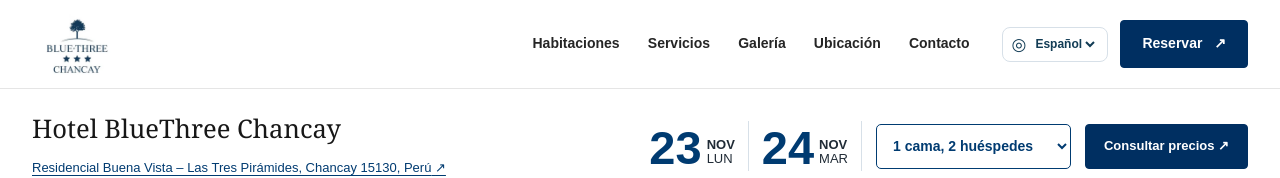
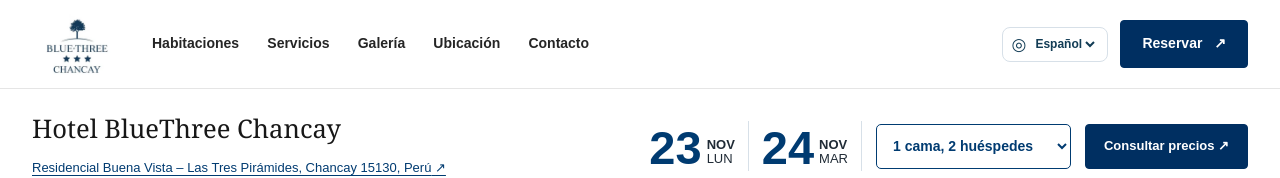
Before and after one commit to camilogomez17/hotelBlueThree, a Next.js app: page /ubicacion in a window 1280 px wide. Shown: the top 178 px of the page. Built offline with nearby package versions, Linux system fonts and the light colour scheme.

Commit message:
Align header navigation links to the left beside logo

```diff
--- a/app/globals.css
+++ b/app/globals.css
@@ -890,3 +890,7 @@ img,video,iframe{max-width:100%}
 .hotel-location-airport a{display:inline-block;margin-top:8px}
 
 .hotel-location-nearby-note{font-size:12px;color:#607181;line-height:1.5;margin:14px 0 0}
+
+.site-header .main-nav{margin-left:0;margin-right:auto}
+.site-header .header-actions{margin-left:auto}
+@media(max-width:760px){.site-header .main-nav{margin-left:0;margin-right:0}.site-header .header-actions{margin-left:auto}}
```
